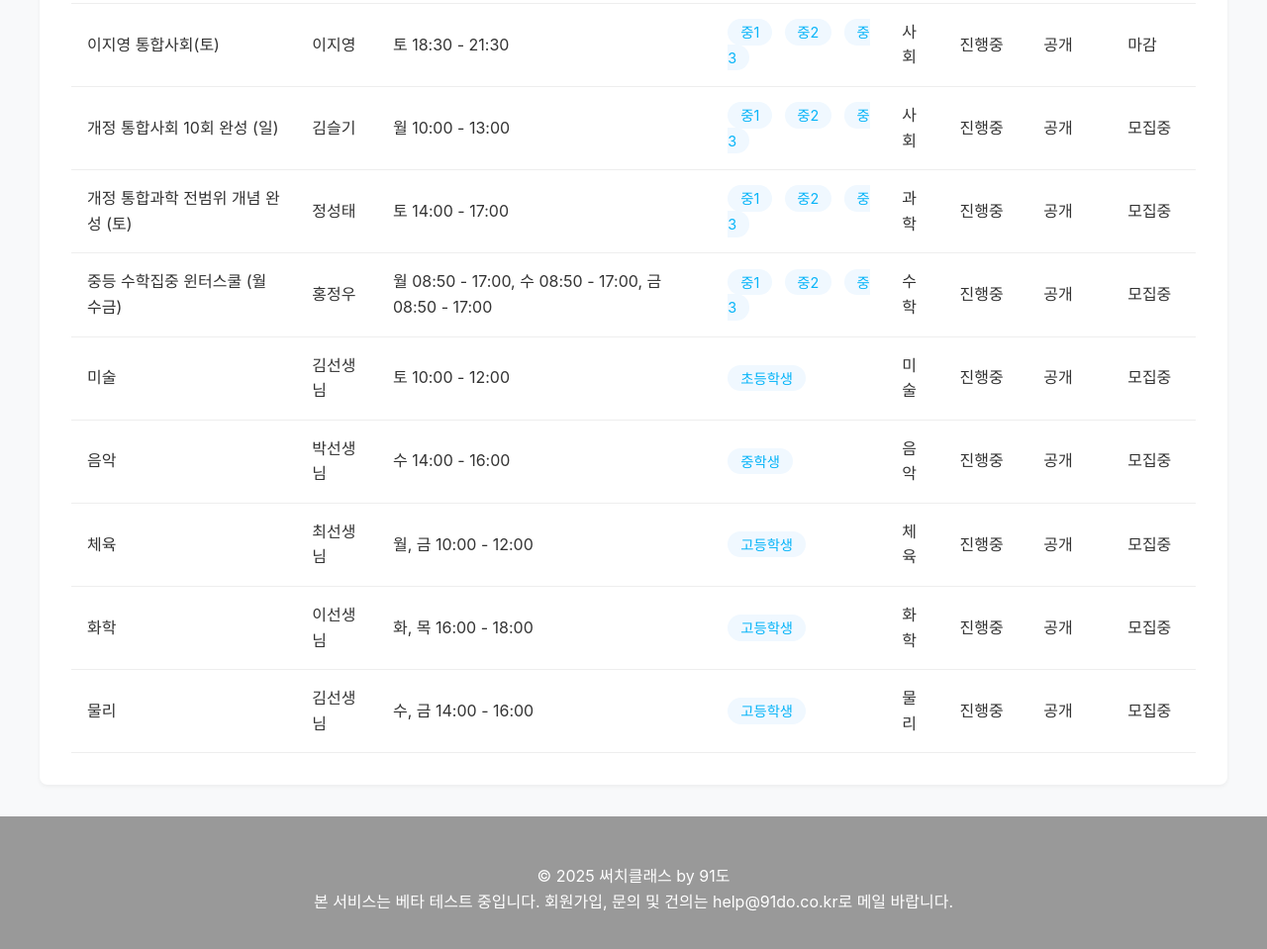
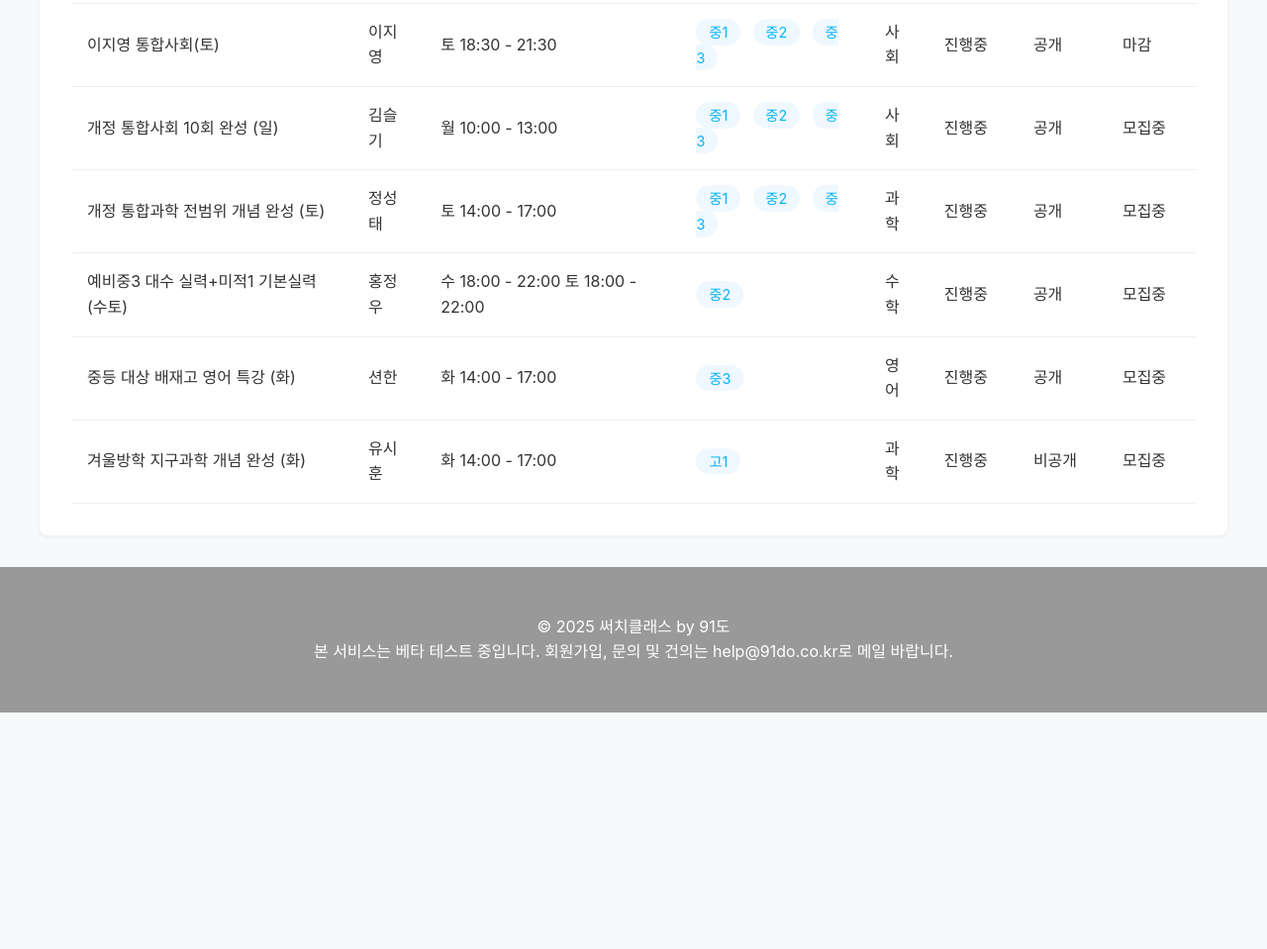
Before and after one commit to 10spoon/crm_dev, a plain HTML site: page index.html in a window 1280 px wide. Shown: the part 1230-2189 px from the top of the page at 99% size. After the commit the page ends 1950 px from the top, so only its background shows below. Drawn offline with Linux system fonts and the light colour scheme; a web font is replaced by a local one.

Commit message:
change list (2)

```diff
--- a/index.html
+++ b/index.html
@@ -155,13 +155,11 @@
                         <td>모집중</td>
                     </tr>
                     <tr>
-                        <td>중등 수학집중 윈터스쿨 (월수금)</td>
+                        <td>예비중3 대수 실력+미적1 기본실력 (수토)</td>
                         <td>홍정우</td>
-                        <td>월 08:50 - 17:00, 수 08:50 - 17:00, 금 08:50 - 17:00</td>
+                        <td>수 18:00 - 22:00 토 18:00 - 22:00</td>
                         <td>
-                            <span class="text-bubble">중1</span>
                             <span class="text-bubble">중2</span>
-                            <span class="text-bubble">중3</span>
                         </td>
                         <td>수학</td>
                         <td>진행중</td>
@@ -169,63 +167,27 @@
                         <td>모집중</td>
                     </tr>
                     <tr>
-                        <td>미술</td>
-                        <td>김선생님</td>
-                        <td>토 10:00 - 12:00</td>
+                        <td>중등 대상 배재고 영어 특강 (화)</td>
+                        <td>션한</td>
+                        <td>화 14:00 - 17:00</td>
                         <td>
-                            <span class="text-bubble">초등학생</span>
+                            <span class="text-bubble">중3</span>
                         </td>
-                        <td>미술</td>
+                        <td>영어</td>
                         <td>진행중</td>
                         <td>공개</td>
                         <td>모집중</td>
                     </tr>
                     <tr>
-                        <td>음악</td>
-                        <td>박선생님</td>
-                        <td>수 14:00 - 16:00</td>
+                        <td>겨울방학 지구과학 개념 완성 (화)</td>
+                        <td>유시훈</td>
+                        <td>화 14:00 - 17:00</td>
                         <td>
-                            <span class="text-bubble">중학생</span>
+                            <span class="text-bubble">고1</span>
                         </td>
-                        <td>음악</td>
+                        <td>과학</td>
                         <td>진행중</td>
-                        <td>공개</td>
-                        <td>모집중</td>
-                    </tr>
-                    <tr>
-                        <td>체육</td>
-                        <td>최선생님</td>
-                        <td>월, 금 10:00 - 12:00</td>
-                        <td>
-                            <span class="text-bubble">고등학생</span>
-                        </td>
-                        <td>체육</td>
-                        <td>진행중</td>
-                        <td>공개</td>
-                        <td>모집중</td>
-                    </tr>
-                    <tr>
-                        <td>화학</td>
-                        <td>이선생님</td>
-                        <td>화, 목 16:00 - 18:00</td>
-                        <td>
-                            <span class="text-bubble">고등학생</span>
-                        </td>
-                        <td>화학</td>
-                        <td>진행중</td>
-                        <td>공개</td>
-                        <td>모집중</td>
-                    </tr>
-                    <tr>
-                        <td>물리</td>
-                        <td>김선생님</td>
-                        <td>수, 금 14:00 - 16:00</td>
-                        <td>
-                            <span class="text-bubble">고등학생</span>
-                        </td>
-                        <td>물리</td>
-                        <td>진행중</td>
-                        <td>공개</td>
+                        <td>비공개</td>
                         <td>모집중</td>
                     </tr>
                 </tbody>
```
